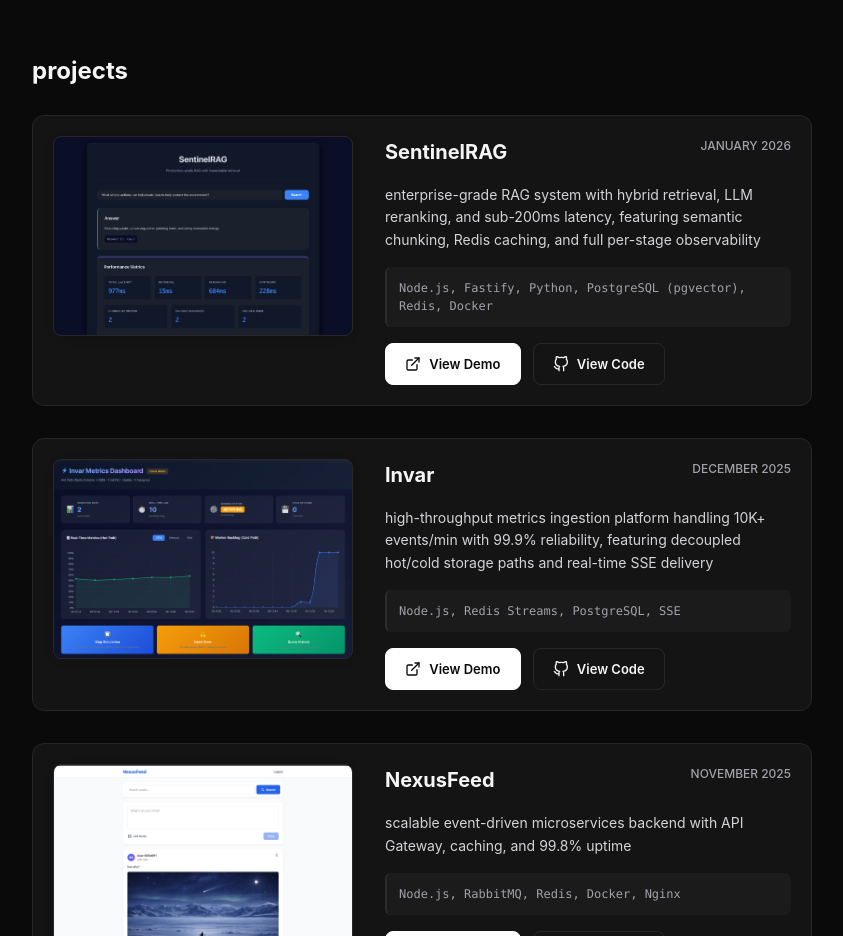
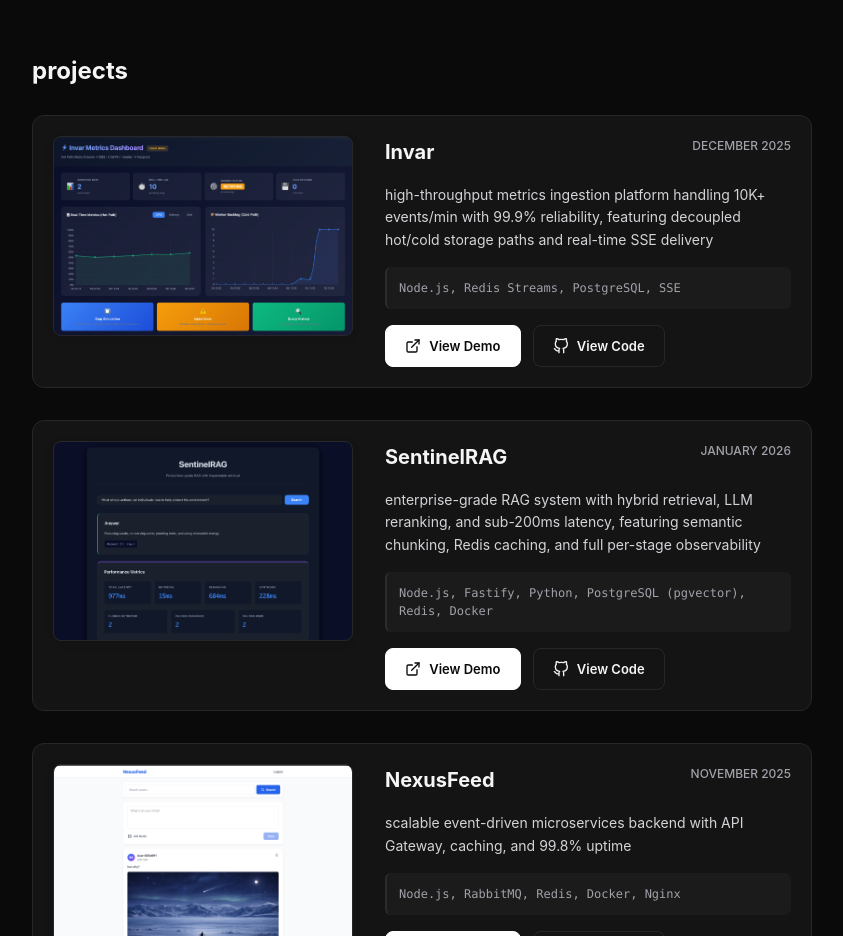
Before and after one commit to aarohb1507/folio, a React (Vite) app: page / in a window 1280 px wide. Shown: the part 940-1876 px from the top of the page, without its empty margins (218-1061 px from the left). Built offline with nearby package versions, Linux system fonts and the light colour scheme; the HTML template or start-up script is replaced by a standard one.

Commit message:
reorder projects

```diff
--- a/src/data/portfolio.js
+++ b/src/data/portfolio.js
@@ -28,6 +28,16 @@ const portfolioData = {
   ],
   projects: [
     {
+      name: "Invar",
+      logo: "I",
+      url: "https://github.com/aarohb1507/invar",
+      liveUrl: "https://outstanding-mersey-aarohb-507-d991d9a2.koyeb.app/",
+      image: "/images/invar.png",
+      tech: "Node.js, Redis Streams, PostgreSQL, SSE",
+      dates: "december 2025",
+      description: "high-throughput metrics ingestion platform handling 10K+ events/min with 99.9% reliability, featuring decoupled hot/cold storage paths and real-time SSE delivery"
+    },
+    {
       name: "SentinelRAG",
       logo: "S",
       url: "https://github.com/aarohb1507/sentinal-rag",
@@ -36,16 +46,6 @@ const portfolioData = {
       tech: "Node.js, Fastify, Python, PostgreSQL (pgvector), Redis, Docker",
       dates: "january 2026",
       description: "enterprise-grade RAG system with hybrid retrieval, LLM reranking, and sub-200ms latency, featuring semantic chunking, Redis caching, and full per-stage observability"
-    },
-    {
-      name: "Invar",
-      logo: "I",
-      url: "https://github.com/aarohb1507/invar",
-      liveUrl: "https://outstanding-mersey-aarohb-507-d991d9a2.koyeb.app/",
-      image: "/images/invar.png",
-      tech: "Node.js, Redis Streams, PostgreSQL, SSE",
-      dates: "december 2025",
-      description: "high-throughput metrics ingestion platform handling 10K+ events/min with 99.9% reliability, featuring decoupled hot/cold storage paths and real-time SSE delivery"
     },
     {
       name: "NexusFeed",
```
